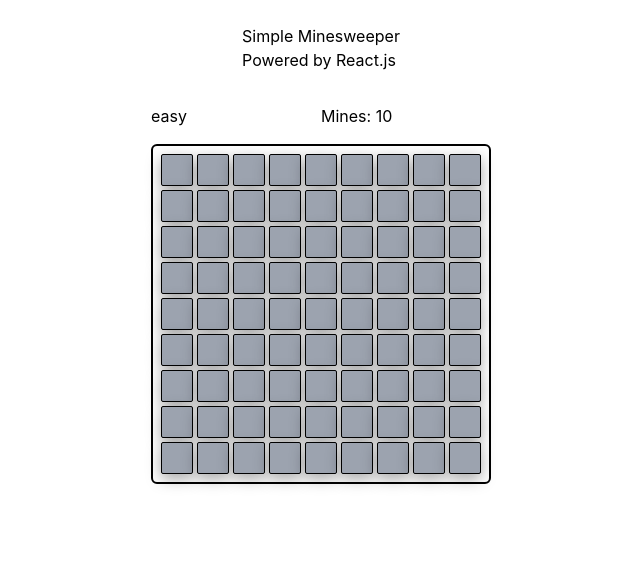
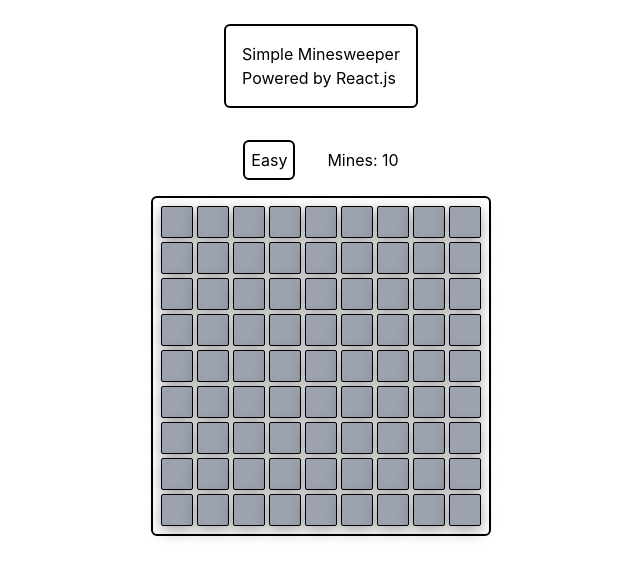
Before and after one commit to nitikhon/minesweeper-react, a React (Create React App) app in the folder app/: page / in a window 1280 px wide. Shown: the top 578 px of the page, without its empty margins (319-959 px from the left). Built offline with nearby package versions, Linux system fonts and the light colour scheme; the HTML template or start-up script is replaced by a standard one.

Commit message:
add style to DiffSelect.jsx, add style for title and move restart btn to the top of the board

```diff
--- a/app/src/components/Board.jsx
+++ b/app/src/components/Board.jsx
@@ -256,6 +256,13 @@ export default function Board(){
             <div className="game-stats">
                 <DiffSelect diff={gameMode} onDiffChange={handleDiffChange} />
                 <p>Mines: {minesCount[gameMode]}</p>
+                {gameOver.currentState &&
+                <button
+                    onClick={generateNewGame}
+                    className="restart">
+                    <i className="fa-solid fa-rotate-right"></i>
+                </button>
+                }
             </div>
             {gameOver.currentState &&
             <GameOver
@@ -266,13 +273,6 @@ export default function Board(){
             <div className={`board-container ${getGridColsClass()}`}>
                 {cellElements}
             </div>
-            {gameOver.currentState &&
-            <button
-                onClick={generateNewGame}
-                className="restart">
-                <i className="fa-solid fa-rotate-right"></i>
-            </button>
-            }
         </div>
 
     )
--- a/app/src/components/DiffSelect.jsx
+++ b/app/src/components/DiffSelect.jsx
@@ -15,14 +15,17 @@ export default function DiffSelect(props) {
 
     return (
       <div>
-        <button onClick={toggleDropdown}>
-          <p>{props.diff}</p>
+        <button
+          onClick={toggleDropdown}
+          className='border-2 border-black p-1.5 rounded-md'
+        >
+          <p>{props.diff[0].toUpperCase() + props.diff.slice(1)}</p>
         </button>
         {drop &&
-          <ul className="diff-list">
-            <li onClick={() => toggleDiff('easy')}>Easy</li>
-            <li onClick={() => toggleDiff('normal')}>Normal</li>
-            <li onClick={() => toggleDiff('hard')}>Hard</li>
+          <ul className="diff-list border-2 border-black mt-1 p-1">
+            <li className="" onClick={() => toggleDiff('easy')}>Easy</li>
+            <li className="" onClick={() => toggleDiff('normal')}>Normal</li>
+            <li className="" onClick={() => toggleDiff('hard')}>Hard</li>
           </ul>}
       </div>
     )
--- a/app/src/components/Game.css
+++ b/app/src/components/Game.css
@@ -3,15 +3,15 @@
 }
 
 .title-container {
-    @apply mt-4 mb-8;
+    @apply mt-4 mb-8 border-2 border-black rounded-md p-4;
 }
 
 .game-stats {
-    @apply mb-4 w-full grid grid-cols-2;
+    @apply mb-4 w-full flex flex-row justify-center items-center gap-8;
 }
 
 .diff-list {
-    @apply absolute;
+    @apply absolute bg-white opacity-100 rounded-md;
 }
 
 .board-container {
@@ -34,7 +34,7 @@
 }
 
 .restart {
-    @apply mt-6 border-2 border-black p-1 w-10 h-10;
+    @apply border-2 border-black p-1 w-10 h-10;
 }
 
 .mined {
@@ -46,3 +46,7 @@
         @apply w-8 h-8;
     }
 }
+
+.diff-list li {
+    @apply hover:scale-110 transition-transform duration-300;
+}
```
